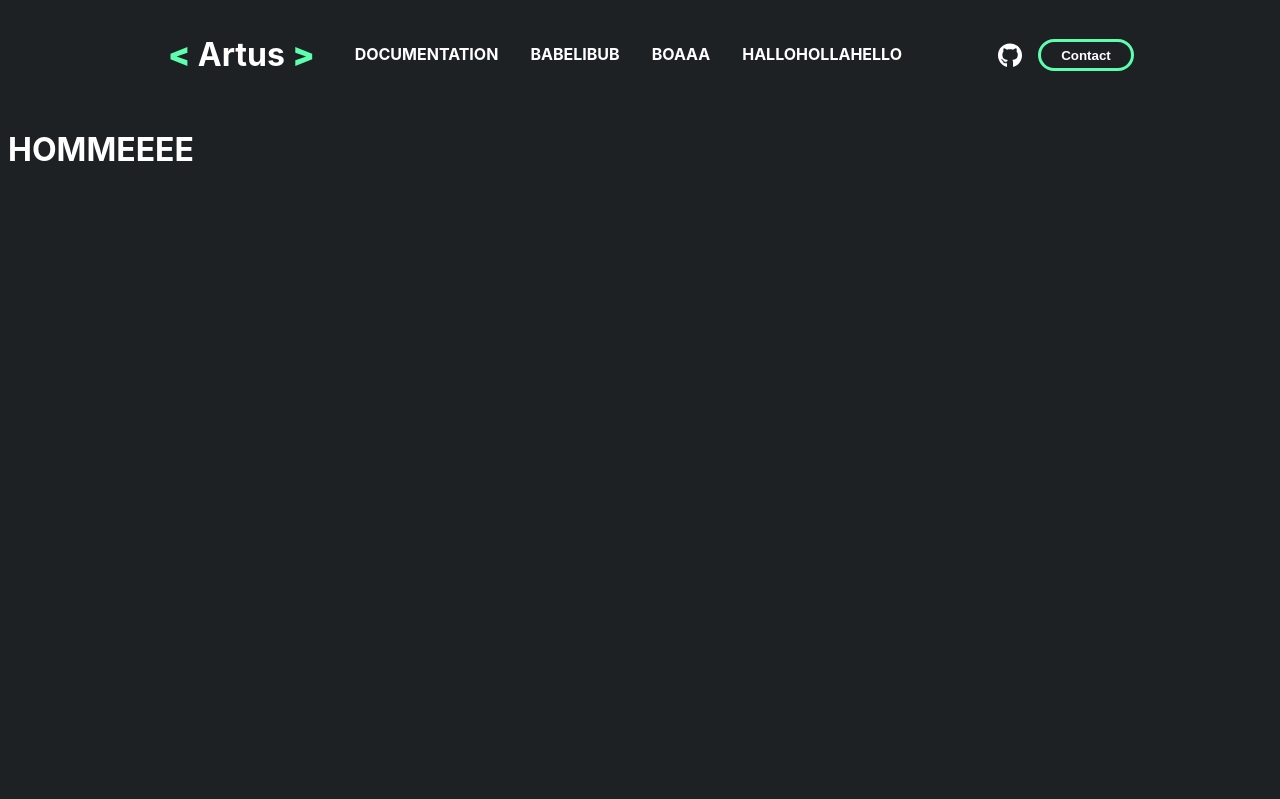
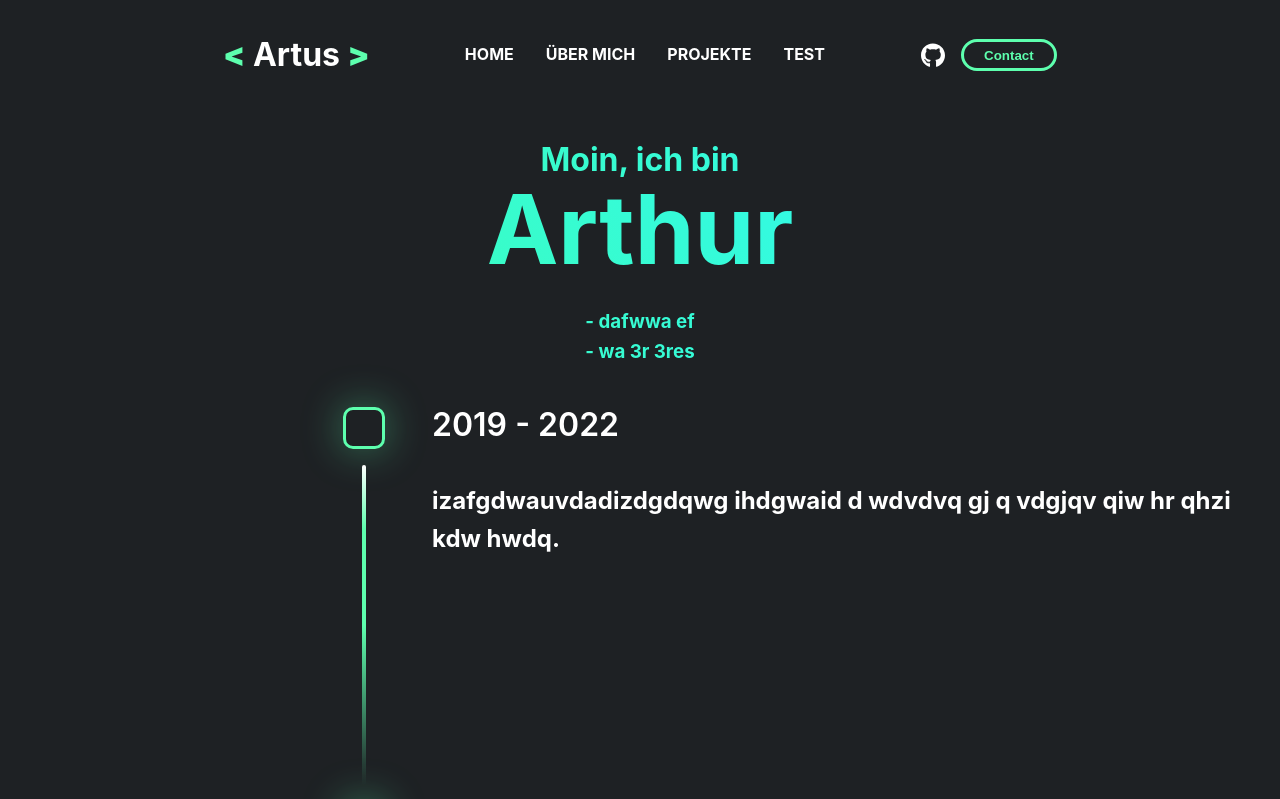
Before and after one commit to ArtusLama/PortfolioVueJs, a Vue app in the folder artus-dev/: page / in a window 1280 px wide. Shown: the top 799 px of the page. Built offline with nearby package versions, Linux system fonts and the light colour scheme.

Commit message:
Timeline

```diff
--- a/artus-dev/package.json
+++ b/artus-dev/package.json
@@ -3,7 +3,7 @@
   "version": "0.0.0",
   "private": true,
   "scripts": {
-    "dev": "vite",
+    "dev": "vite --host",
     "build": "vite build",
     "preview": "vite preview"
   },
--- a/artus-dev/src/assets/base.css
+++ b/artus-dev/src/assets/base.css
@@ -3,6 +3,15 @@
 
 :root {
     --color-green: #5DFFAE;
+    --color-green-rgb: 93, 255, 174;
+    --color-text-gradient: linear-gradient(45deg, #40ffa6, #2df8ff, #40ffa6) 0 0 / 200% 100%;
+    --color-white: #ffffff;
+    --color-background: #1E2124;
+}
+body[theme="purple"] {
+    --color-green: #b65dff;
+    --color-green-rgb: 182, 93, 255;
+    --color-text-gradient: linear-gradient(45deg, #9940ff, #ff2dc0, #9940ff) 0 0 / 200% 100%;
     --color-white: #ffffff;
     --color-background: #1E2124;
 }
--- a/artus-dev/src/components/NavBar.vue
+++ b/artus-dev/src/components/NavBar.vue
@@ -8,13 +8,14 @@
         <h1><span class="green_logo_bracket">&lt;</span> Artus <span class="green_logo_bracket">&gt;</span></h1>
 
         <ul>
-            <li><a href="">DOCUMENTATION</a></li>
-            <li><a href="">Babelibub</a></li>
-            <li><a href="">Boaaa</a></li>
-            <li><a href="">HalloHollaHello</a></li>
+            <li><router-link to="/">HOME</router-link></li>
+            <li><router-link to="/">ÜBER MICH</router-link></li>
+            <li><router-link to="/projects">PROJEKTE</router-link></li>
+            <li><router-link to="/">Test</router-link></li>
             <a href="https://github.com/ArtusLama" target="_blank" class="navbar_icon navbar_large_screen"><GithubIcon/></a>
             <button class="navbar_button navbar_large_screen">Contact</button>
             <button class="navbar_button navbar_button_small_screen navbar_small_screen"><GithubIcon/><span>GitHub</span></button>
+
         </ul>
 
     </div>
@@ -44,6 +45,7 @@
     }
     .navbar ul li a {
         text-decoration: none;
+        white-space: nowrap;
         text-transform: uppercase;
         font-weight: 700;
         font-size: 16px;
@@ -62,7 +64,7 @@
         width: 1.5rem !important;
     }
     .navbar_icon svg path {
-        fill: white;
+        fill: var(--color-white);
     }
     .navbar_icon svg:hover path {
         fill: var(--color-green);
@@ -74,12 +76,14 @@
         height: 2rem;
         width: 6rem;
         cursor: pointer;
+        color: var(--color-green);
 
         margin-left: 1rem;
 
         transition: background-color 100ms ease-in;
     }
     .navbar_button:hover {
+        color: var(--color-white);
         background-color: var(--color-green);
 
     }
--- /dev/null
+++ b/artus-dev/src/components/Timeline.vue
@@ -0,0 +1,25 @@
+<script setup>
+
+    import TimeLineElement from "./TimelineElement.vue"
+
+</script>
+
+<template>
+    <div>
+
+        <TimeLineElement title="2019 - 2022" text="izafgdwauvdadizdgdqwg ihdgwaid d  wdvdvq gj q vdgjqv qiw hr qhzi kdw hwdq."/>
+        <TimeLineElement title="Hallo123" text="izafgdwauvdadizdgdqwg ihdgwaid d  wdvdvq gj q vdgjqv qiw hr qhzi kdw hwdq."/>
+        <TimeLineElement title="Hallo123" text="izafgdwauvdadizdgdqwg ihdgwaid d  wdvdvq gj q vdgjqv qiw hr qhzi kdw hwdq."/>
+        <TimeLineElement title="Hallo123" text="izafgdwauvdadizdgdqwg ihdgwaid d  wdvdvq gj q vdgjqv qiw hr qhzi kdw hwdq."/>
+        <TimeLineElement title="Hallo123" text="izafgdwauvdadizdgdqwg ihdgwaid d  wdvdvq gj q vdgjqv qiw hr qhzi kdw hwdq."/>
+
+    </div>
+</template>
+
+
+
+<style scoped>
+    div {
+        margin-left: 10rem;
+    }
+</style>
--- /dev/null
+++ b/artus-dev/src/components/TimelineElement.vue
@@ -0,0 +1,61 @@
+
+
+
+<template>
+    <div class="timelineElement">
+        <div class="timelineElementPath">
+            <div class="timelineElementDot"></div>
+            <div class="timelineElementStroke"></div>
+        </div>
+        <div class="timelineElementContent">
+            <h1>{{ title }}</h1>
+            <h2>{{ text }}</h2>
+        </div>
+    </div>
+</template>
+
+<script>
+    export default {
+        props: ["title", "text"]
+    }
+</script>
+
+<style scoped>
+    .timelineElement {
+        display: flex;
+    }
+
+
+    .timelineElementPath {
+        width: 4rem;
+        padding: 0.5rem;
+        display: flex;
+        flex-direction: column;
+        align-items: center;
+    }
+    .timelineElementDot {
+        width: 2.25rem;
+        height: 2.25rem;
+        border: 3px solid var(--color-green);
+        border-radius: 10px;
+        box-shadow: 0px 0px 40px 0px rgba(var(--color-green-rgb), 0.4);
+        background: transparent;
+    }
+    .timelineElementStroke {
+        margin-top: 1rem;
+        width: 4px;
+        height: 20rem;
+        border-radius: 100px;
+        background: linear-gradient(180deg, rgba(255,255,255,1) 0%, var(--color-green) 20%, var(--color-green) 50%, rgba(0,0,0,0) 100%);
+    }
+
+
+    .timelineElementContent h1{
+       margin: 0 2rem;
+       font-weight: 600;
+    }
+    .timelineElementContent h2 {
+        margin: 2rem 2rem;
+    }
+
+</style>
--- a/artus-dev/src/router/index.js
+++ b/artus-dev/src/router/index.js
@@ -1,5 +1,6 @@
 import { createRouter, createWebHistory } from 'vue-router'
 import HomeView from '../views/HomeView.vue'
+import ProjectsView from '../views/ProjectsView.vue'
 import PageNotFoundView from '../views/PageNotFoundView.vue'
 
 const router = createRouter({
@@ -15,6 +16,11 @@ const router = createRouter({
       redirect: "/"
     },
     {
+      path: '/projects',
+      name: 'Projekte',
+      component: ProjectsView
+    },
+    {
       path: "/:catchAll(.*)",
       name: "NotFound",
       component: PageNotFoundView
@@ -23,7 +29,7 @@ const router = createRouter({
 })
 
 router.beforeEach((to, from, next) => {
-  document.title = "Artus | " + to.name;
+  document.title = to.name + " · Arthur";
   next();
 });
 
--- a/artus-dev/src/views/HomeView.vue
+++ b/artus-dev/src/views/HomeView.vue
@@ -1,9 +1,48 @@
 <script setup>
-
+  	import TimeLine from "@/components/Timeline.vue"
 </script>
 
 <template>
-  <main>
-    <h1>HOMMEEEE</h1>
-  </main>
+  	<main>
+    	<div class="homeTitle">
+			<h2>Moin, ich bin</h2>
+			<h1>Arthur</h1>
+			<h3>- dafwwa ef</h3>
+			<h3>- wa 3r 3res</h3>
+		</div>
+
+    	<TimeLine/>
+
+
+
+  	</main>
 </template>
+
+<style>
+
+    @keyframes gradientTextAnimation {
+        to {
+            background-position: 200% 0;
+      	}
+    }
+
+    .homeTitle * {
+        color: transparent;
+		margin: 0;
+        background: var(--color-text-gradient);
+        background-clip: text;
+        animation: pageNotFoundTextAnimation 5s linear infinite;
+    }
+	.homeTitle {
+		text-align: center;
+		padding: 2rem;
+	}
+    .homeTitle h1 {
+		margin-top: -2rem;
+    	font-size: 6rem;
+    }
+    .homeTitle h2 {
+		font-size: 2rem;
+    }
+
+</style>
--- a/artus-dev/src/views/PageNotFoundView.vue
+++ b/artus-dev/src/views/PageNotFoundView.vue
@@ -1,18 +1,59 @@
 
-<script setup>
-</script>
+<template>
+    <div class="pageNotFound">
+        <h1 class="pageNotFound404">404</h1>
+        <h1 class="pageNotFoundTitle">Die Seite existiert nicht!</h1>
+        <router-link to="/" class="pageNotFoundHomeLink">nach Hause</router-link>
+    </div>
+    <div class="funnyCursorCircle"></div>
 
 
-<template>
-    <div>
-        <h1>PageNotFound</h1>
-    </div>
 </template>
-<script>
-export default {
 
-}
-</script>
+
+
+
 <style>
 
+    .pageNotFoundHomeLink {
+        border: 4px solid var(--color-green);
+        color: var(--color-green);
+        border-radius: 100px;
+        text-decoration: none;
+        padding: 15px 75px;
+        font-size: 20px;
+        transition: all 150ms ease-in-out;
+        animation: pageNotFoundTextAnimation 5s linear infinite;
+    }
+    .pageNotFoundHomeLink:hover {
+        color: var(--color-background);
+        border: none;
+        padding: 25px 85px;
+        background: var(--color-text-gradient);
+    }
+
+    .pageNotFound404 {
+        font-size: 8rem;
+    }
+    .pageNotFoundTitle {
+        font-size: 5rem;
+        margin-top: -8rem;
+    }
+    .pageNotFound {
+        text-align: center;
+        margin-top: -4rem;
+    }
+
+    @keyframes pageNotFoundTextAnimation {
+        to {
+            background-position: 200% 0;
+        }
+    }
+
+    .pageNotFound h1 {
+        color: transparent;
+        background: var(--color-text-gradient);
+        background-clip: text;
+        animation: pageNotFoundTextAnimation 5s linear infinite;
+    }
 </style>
--- /dev/null
+++ b/artus-dev/src/views/ProjectsView.vue
@@ -0,0 +1,9 @@
+<script setup>
+
+</script>
+
+<template>
+  <main>
+    <h1>Projects</h1>
+  </main>
+</template>
```
Also changed, not shown: artus-dev/src/components/FunnyFeatures/ElementExplosive.vue (added, +51 -0 lines), artus-dev/src/components/FunnyFeatures/ThemeSwitcher.vue (added, +33 -0 lines). Lines whose indentation alone changed are shown as unchanged.
